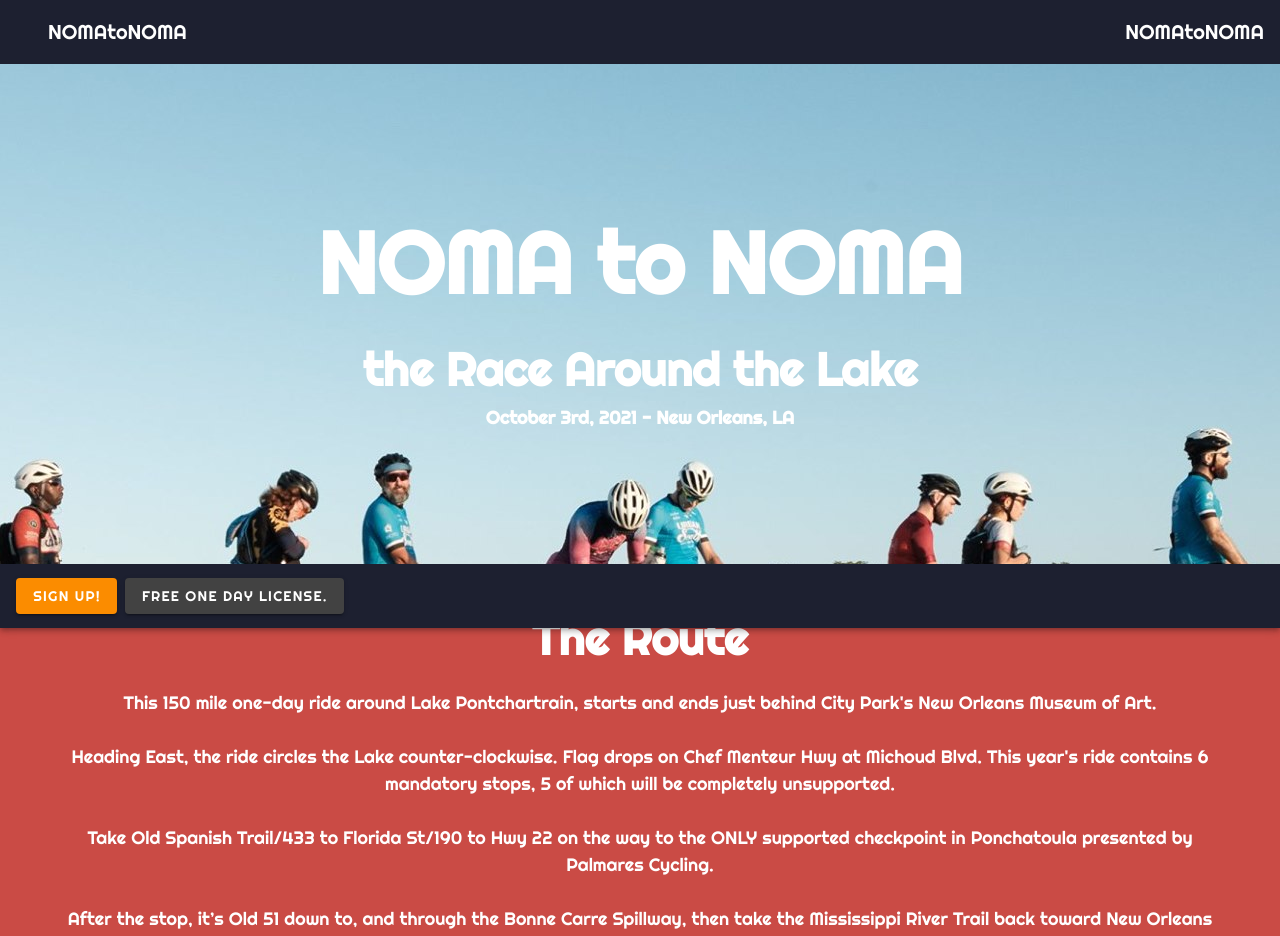
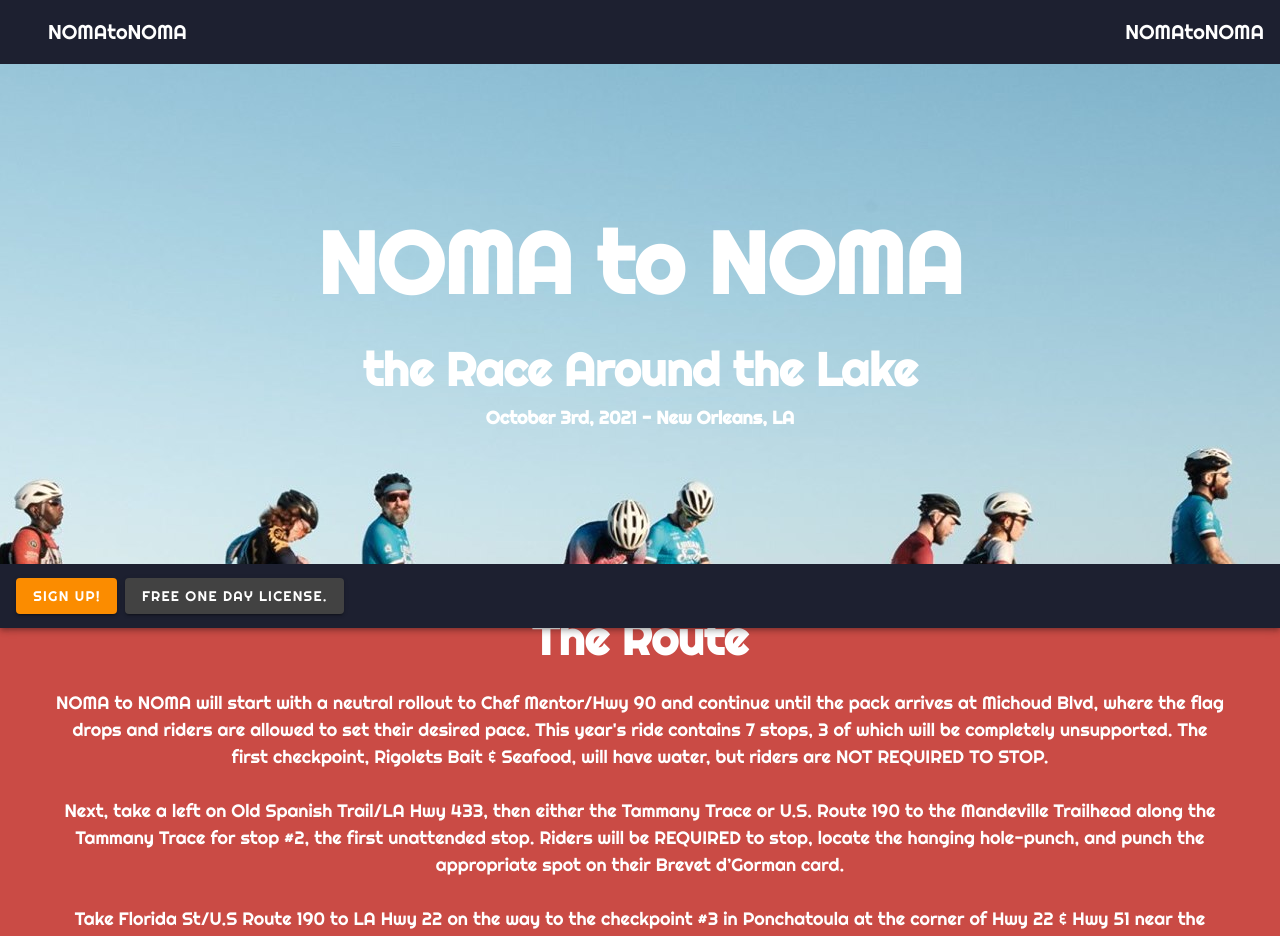
Before and after one commit to kennetholvr/nomatonoma, a Vue app: page / in a window 1280 px wide. Shown: the top 936 px of the page. Built offline with nearby package versions, Linux system fonts and the light colour scheme; some icons are missing; what vuejs-countdown-timer would draw is missing.

Commit message:
adds new text

```diff
--- a/src/App.vue
+++ b/src/App.vue
@@ -94,17 +94,19 @@
             class="text-center"
             cols="11"
           >
-            <h1 style="color: white;font-size: 46px;"  class="justText mb-4">
+            <h1 style="color: white; font-size: 46px;"  class="justText mb-4">
               The Route
             </h1>
             <p class='justText' style="color: white;" >
-              This 150 mile one-day ride around Lake Pontchartrain, starts and ends just behind City Park's New Orleans Museum of Art.<br>
+              NOMA to NOMA will start with a neutral rollout to Chef Mentor/Hwy 90 and continue until the pack arrives at Michoud Blvd, where the flag drops and riders are allowed to set their desired pace. This year's ride contains 7 stops, 3 of which will be completely unsupported. The first checkpoint, Rigolets Bait & Seafood, will have water, but riders are NOT REQUIRED TO STOP.<br>
               <br>
-              Heading East, the ride circles the Lake counter-clockwise. Flag drops on Chef Menteur Hwy at Michoud Blvd. This year's ride contains 6 mandatory stops, 5 of which will be completely unsupported.<br>
+              Next, take a left on Old Spanish Trail/LA Hwy 433, then either the Tammany Trace or U.S. Route 190 to the Mandeville Trailhead along the Tammany Trace for stop #2, the first unattended stop. Riders will be REQUIRED to stop, locate the hanging hole-punch, and punch the appropriate spot on their Brevet d’Gorman card.<br>
               <br>
-              Take Old Spanish Trail/433 to Florida St/190 to Hwy 22 on the way to the ONLY supported checkpoint in Ponchatoula presented by Palmares Cycling.<br>
+              Take Florida St/U.S Route 190 to LA Hwy 22 on the way to the checkpoint #3 in Ponchatoula at the corner of Hwy 22 & Hwy 51 near the Train. This is the first FULLY SUPPORTED STOP and is presented by Palmarès Cycling. There will be water, nutrition, and emergency mechanic services if needed. Riders are NOT REQUIRED to stop, however note that many shops and stores along Hwy 51 and in the LaPlace area have been closed. <br>
               <br>
-              After the stop, it’s Old 51 down to, and through the Bonne Carre Spillway, then take the Mississippi River Trail back toward New Orleans and back to NOMA.<br>
+              Stop #5 is located at the gazebo on River Rd. on the East side of the Bonne Carré Spillway. Here riders will, again, locate and use the hole-punch. Riders will then take the Mississippi River Trail to unsupported stop #6, the Hale Boggs Bridge in Luling. Another hole-punch will be under the Luling Bridge, located on a “Bicycle Path” street sign along Mississippi River Trail. <br>
+              <br>
+              The last stop will be fully supported, and located under the Huey P. Bridge. There will be water, nutrition, beer and emergency bike needs available. After that, head home to the New Orleans Museum of Art, where the Finish Line will be located behind NOMA on the Roosevelt Mall by Tad Gormley stadium.<br>
             </p>
           </v-col>
         </v-row>
```
